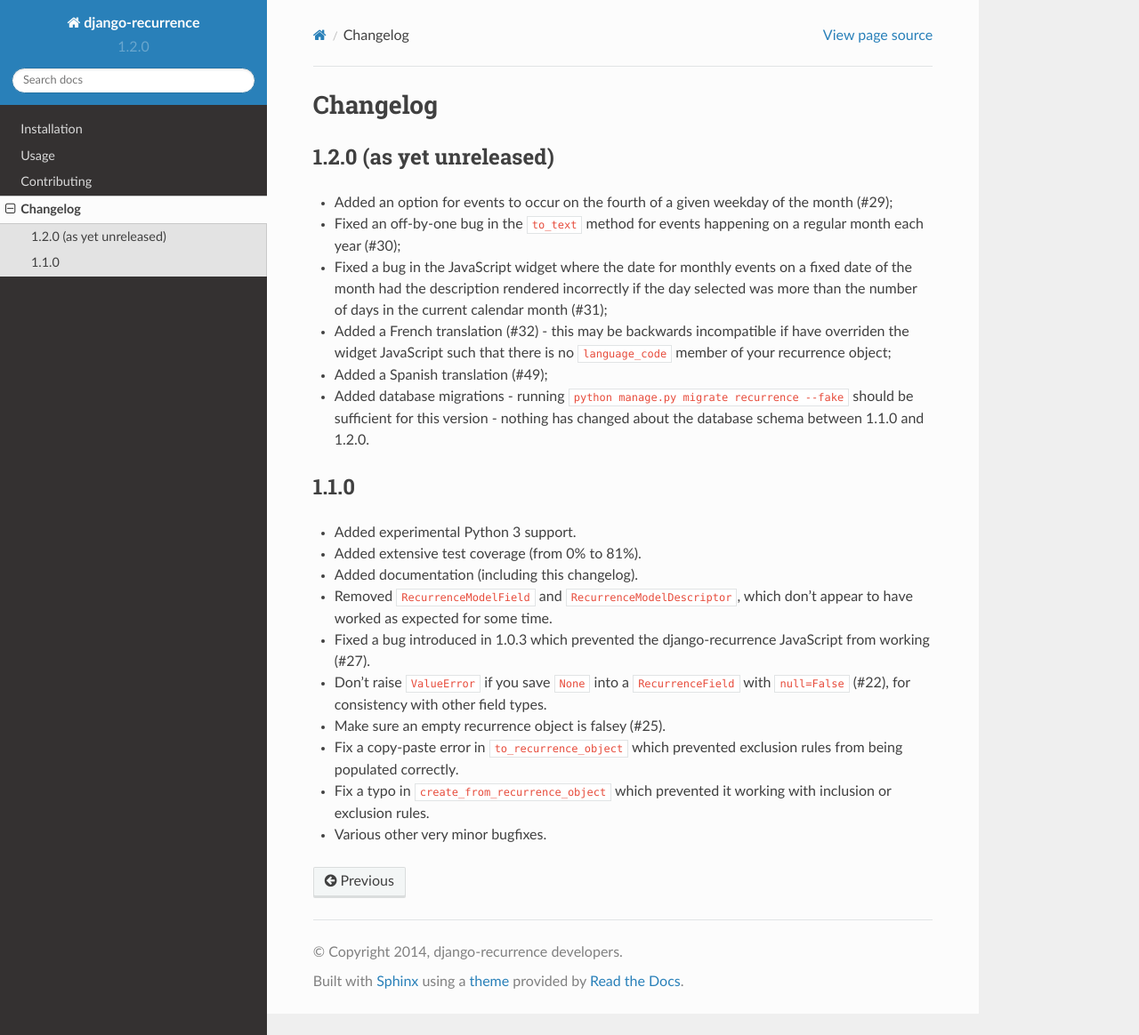
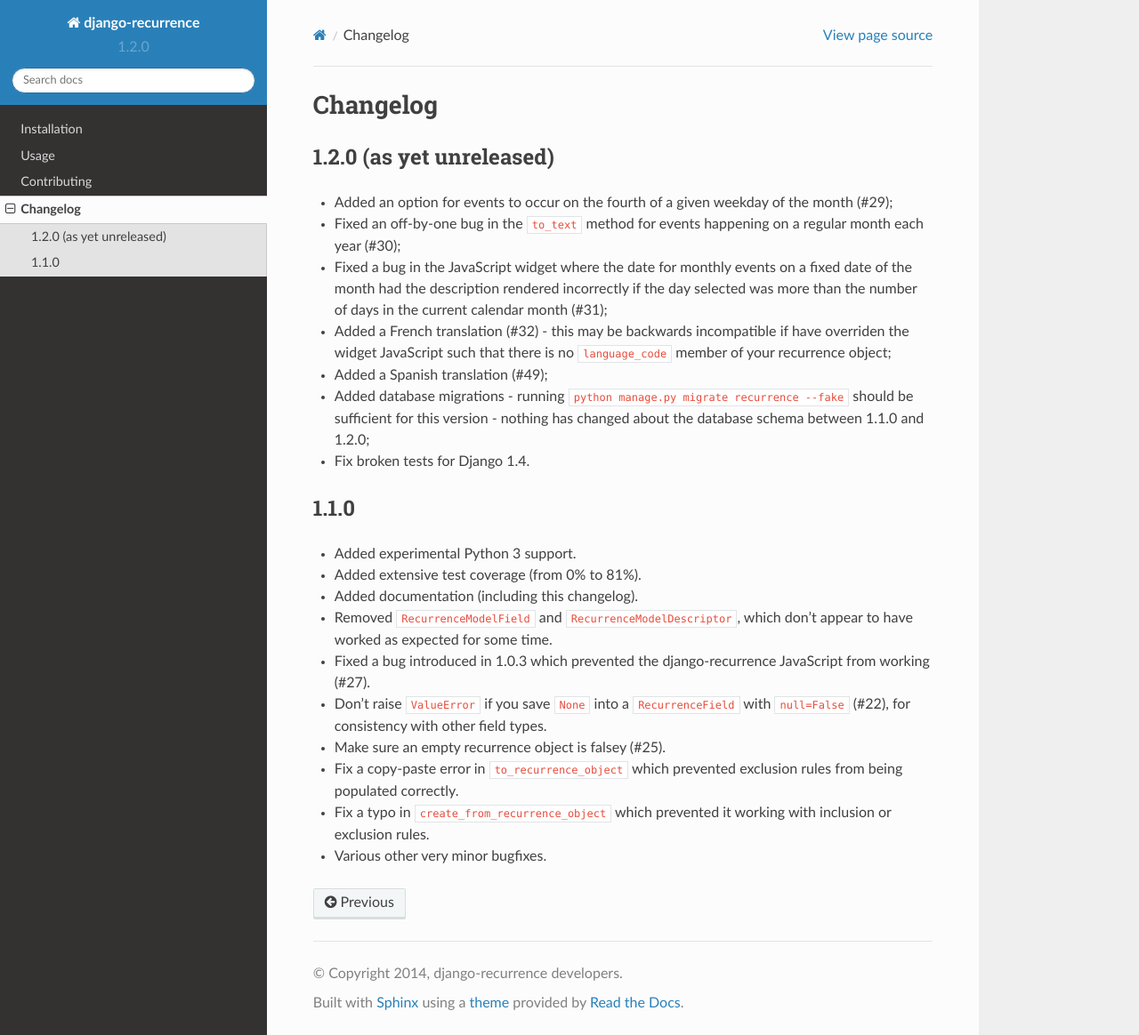
Before and after one commit to jazzband/django-recurrence, a Sphinx documentation site: the page built from docs/changelog.rst, in a window 1280 px wide and 1164 px high. Shown: the whole window at 89% size. Built offline with Sphinx 7.4.7 and the Read the Docs theme 2.0.0, drawn with Linux system fonts in a browser that asks for light colours.

Commit message:
Fix broken tests for Django 1.4
Fixes #44

```diff
--- a/docs/changelog.rst
+++ b/docs/changelog.rst
@@ -18,7 +18,8 @@ Changelog
 * Added a Spanish translation (#49);
 * Added database migrations - running ``python manage.py migrate
   recurrence --fake`` should be sufficient for this version - nothing
-  has changed about the database schema between 1.1.0 and 1.2.0.
+  has changed about the database schema between 1.1.0 and 1.2.0;
+* Fix broken tests for Django 1.4.
 
 1.1.0
 -----
```
Also changed, not shown: 1 other file.
